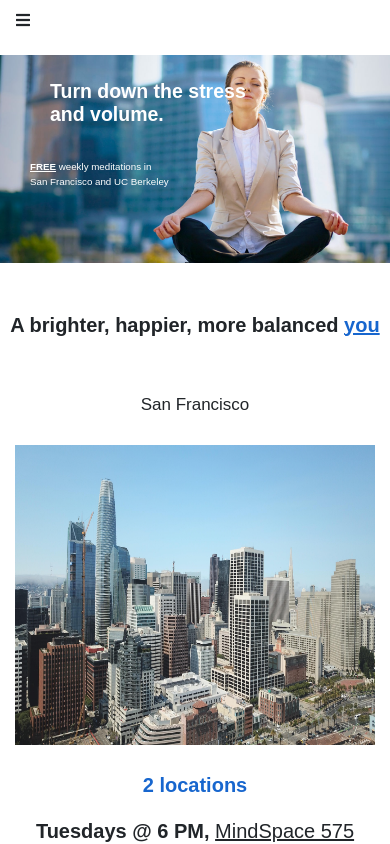
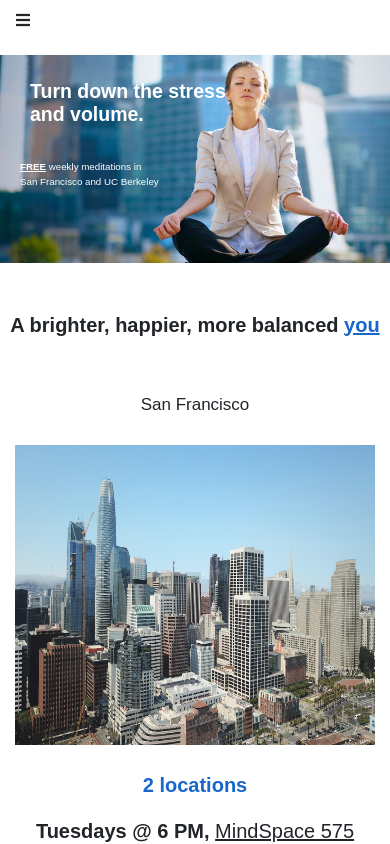
Before and after one commit to saranasr83/Enlightment, a React (Create React App) app: page / in a window 390 px wide. Shown: the top 844 px of the page. Built offline with nearby package versions, Linux system fonts and the light colour scheme.

Commit message:
responsive margin of the hero txt

```diff
--- a/src/pages/Home/Home.css
+++ b/src/pages/Home/Home.css
@@ -60,12 +60,12 @@
     .text {
         /* font-size: 25px; */
         top: 80px;
-        left: 50px;
+        left: 30px;
     }
     .text2 {
         /* font-size: 15px; */
         top: 160px;
-        left: 30px;
+        left: 20px;
     }
     .bright {
         font-size: 20px;
```
